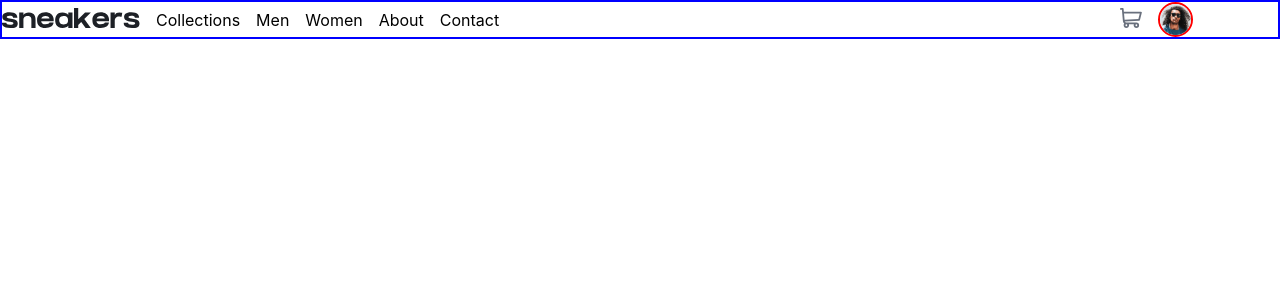
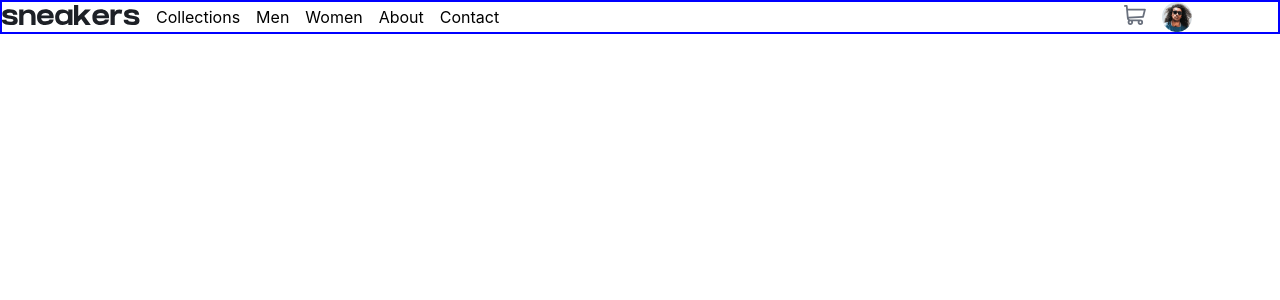
Before and after one commit to kabir-afk/E-Commerce-App, a React (Create React App) app: page / in a window 1280 px wide. Shown: the top 300 px of the page. Built offline with nearby package versions, Linux system fonts and the light colour scheme.

Commit message:
added basic styling

```diff
--- a/src/components/Navbar/Navbar.css
+++ b/src/components/Navbar/Navbar.css
@@ -18,10 +18,13 @@ img {
 }
 
 .avatar {
-  border: 2px solid red;
   border-radius: 100%;
   display: flex;
   justify-content: center;
   align-items: center;
   width: 30%;
+}
+.avatar:hover {
+  border: 2px solid hsl(26, 100%, 55%);
+  cursor: pointer;
 }/*# sourceMappingURL=Navbar.css.map */
--- a/src/components/Navbar/Navbar.scss
+++ b/src/components/Navbar/Navbar.scss
@@ -1,3 +1,4 @@
+@import '../Variables/Variables.scss';
 img {
     max-width: 100%;
 }
@@ -23,8 +24,12 @@ img {
 }
 
 .avatar {
-    border: 2px solid red;
+    // border: 2px solid red;
     border-radius: 100%;
     @include flex();
     width: 30%;
+    &:hover{
+        border: 2px solid $Orange;
+        cursor: pointer;
+    }
 }
```
Also changed, not shown: src/components/Variables/Variables.css (renamed from src/Variables/Variables.css), src/components/Variables/Variables.scss (renamed from src/Variables/Variables.scss), 2 other files (tests, documents, lock files or other folders).
